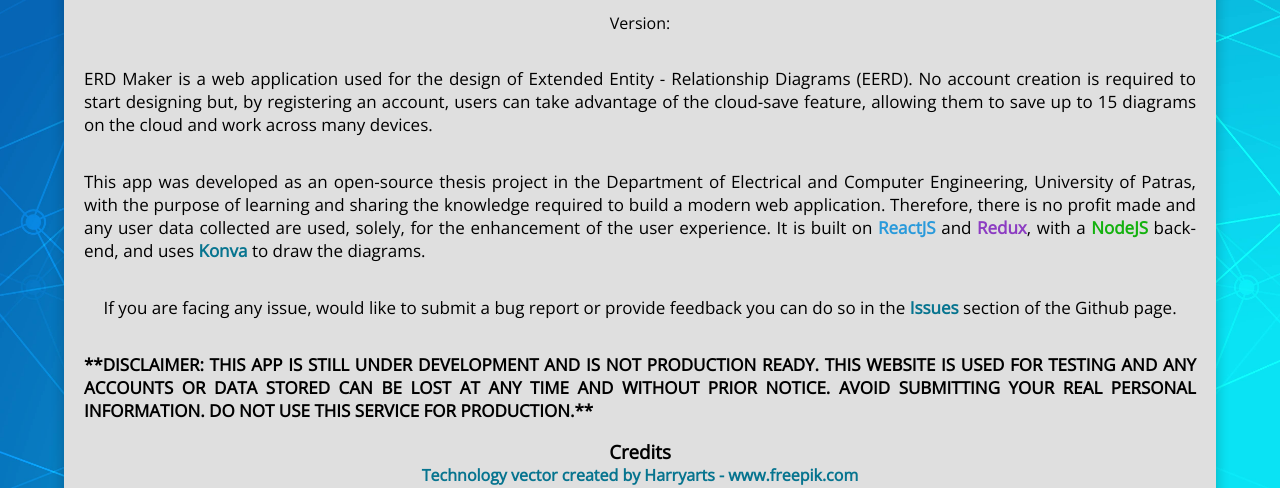
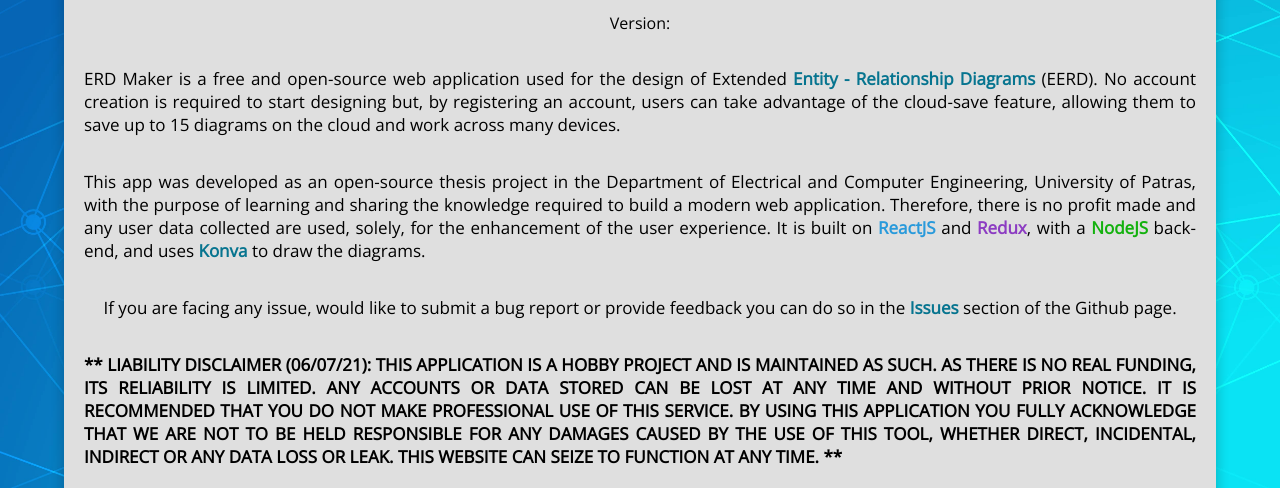
Before and after one commit to erdMaker/erdMaker, a React (Create React App) app: page /about in a window 1280 px wide. Shown: the part 172-660 px from the top of the page. Built offline with nearby package versions, Linux system fonts and the light colour scheme; no server answers.

Commit message:
updated liability disclaimer

```diff
--- a/src/components/routes/About.jsx
+++ b/src/components/routes/About.jsx
@@ -2,6 +2,16 @@
 
 const About = () => {
   document.title = "ERD Maker - About";
+  const erdLink = (
+    <a
+      className="default-custom-link"
+      href="https://en.wikipedia.org/wiki/Entity%E2%80%93relationship_model"
+      target="_blank"
+      rel="noopener noreferrer"
+    >
+      Entity - Relationship Diagrams
+    </a>
+  );
   const reactLink = (
     <a className="react-custom-link" href="https://reactjs.org/" target="_blank" rel="noopener noreferrer">
       ReactJS
@@ -39,7 +49,7 @@
   );
   const paragraph1 = (
     <p className="about-text">
-      ERD Maker is a web application used for the design of Extended Entity - Relationship Diagrams (EERD). No account
+      ERD Maker is a free and open-source web application used for the design of Extended {erdLink} (EERD). No account
       creation is required to start designing but, by registering an account, users can take advantage of the cloud-save
       feature, allowing them to save up to {diagramLimit} diagrams on the cloud and work across many devices.
     </p>
@@ -62,9 +72,11 @@
   const disclaimer = (
     <p className="about-text">
       <b>
-        **DISCLAIMER: THIS APP IS STILL UNDER DEVELOPMENT AND IS NOT PRODUCTION READY. THIS WEBSITE IS USED FOR TESTING
-        AND ANY ACCOUNTS OR DATA STORED CAN BE LOST AT ANY TIME AND WITHOUT PRIOR NOTICE. AVOID SUBMITTING YOUR REAL
-        PERSONAL INFORMATION. DO NOT USE THIS SERVICE FOR PRODUCTION.**
+        ** LIABILITY DISCLAIMER (06/07/21): THIS APPLICATION IS A HOBBY PROJECT AND IS MAINTAINED AS SUCH. AS THERE IS NO REAL
+        FUNDING, ITS RELIABILITY IS LIMITED. ANY ACCOUNTS OR DATA STORED CAN BE LOST AT ANY TIME AND WITHOUT PRIOR
+        NOTICE. IT IS RECOMMENDED THAT YOU DO NOT MAKE PROFESSIONAL USE OF THIS SERVICE. BY USING THIS APPLICATION YOU
+        FULLY ACKNOWLEDGE THAT WE ARE NOT TO BE HELD RESPONSIBLE FOR ANY DAMAGES CAUSED BY THE USE OF THIS TOOL, WHETHER
+        DIRECT, INCIDENTAL, INDIRECT OR ANY DATA LOSS OR LEAK. THIS WEBSITE CAN SEIZE TO FUNCTION AT ANY TIME. **
       </b>
     </p>
   );
```
